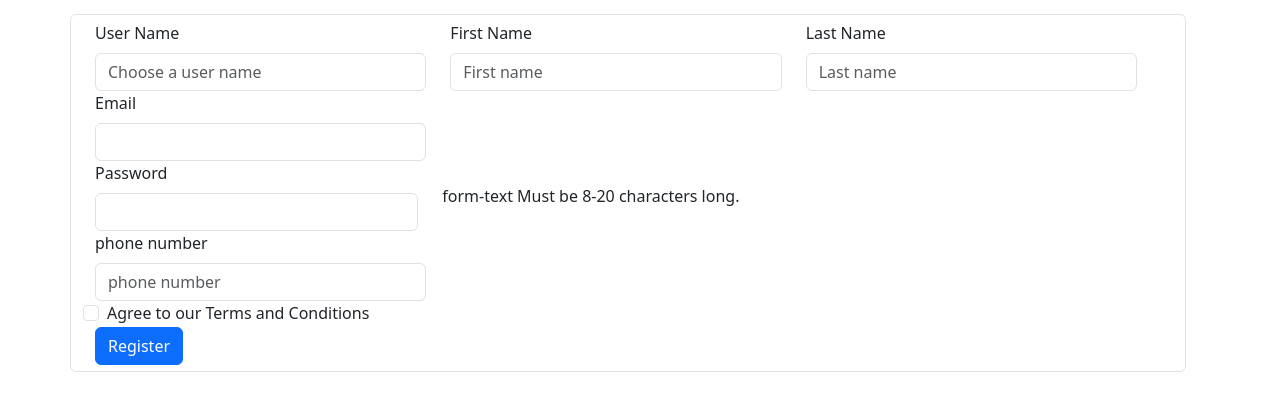
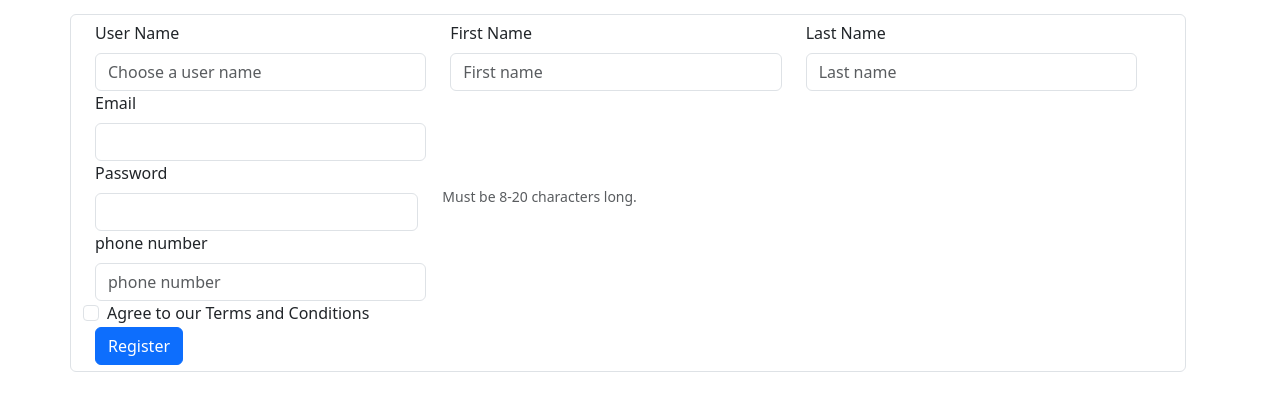
Before and after one commit to Jawahir01/Sparkling-Minds, a Flask app: page /register in a window 1280 px wide. Shown: the part 190-601 px from the top of the page. Run offline with Flask 3, Linux system fonts and the light colour scheme; some libraries are stand-ins or nearby versions.

Commit message:
fix typo indentation

```diff
--- a/templates/register.html
+++ b/templates/register.html
@@ -40,8 +40,8 @@
                         maxlength="20" pattern="^[a-zA-Z0-9]{8,20}$" required />
                 </div>
                 <div class="col-auto">
-                    <span id="">
-form-text                        Must be 8-20 characters long.
+                    <span id="" class="form-text">
+                        Must be 8-20 characters long.
                     </span>
                 </div>
             </div>
```
